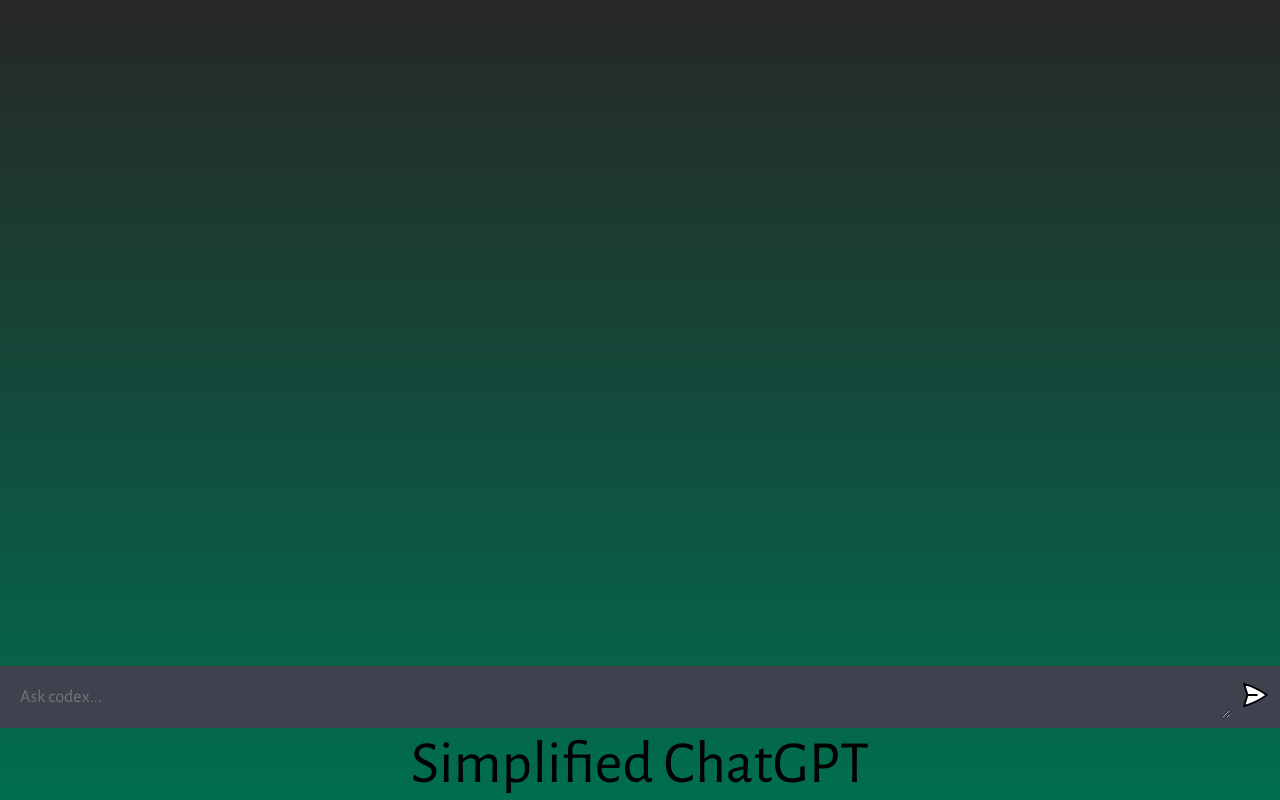
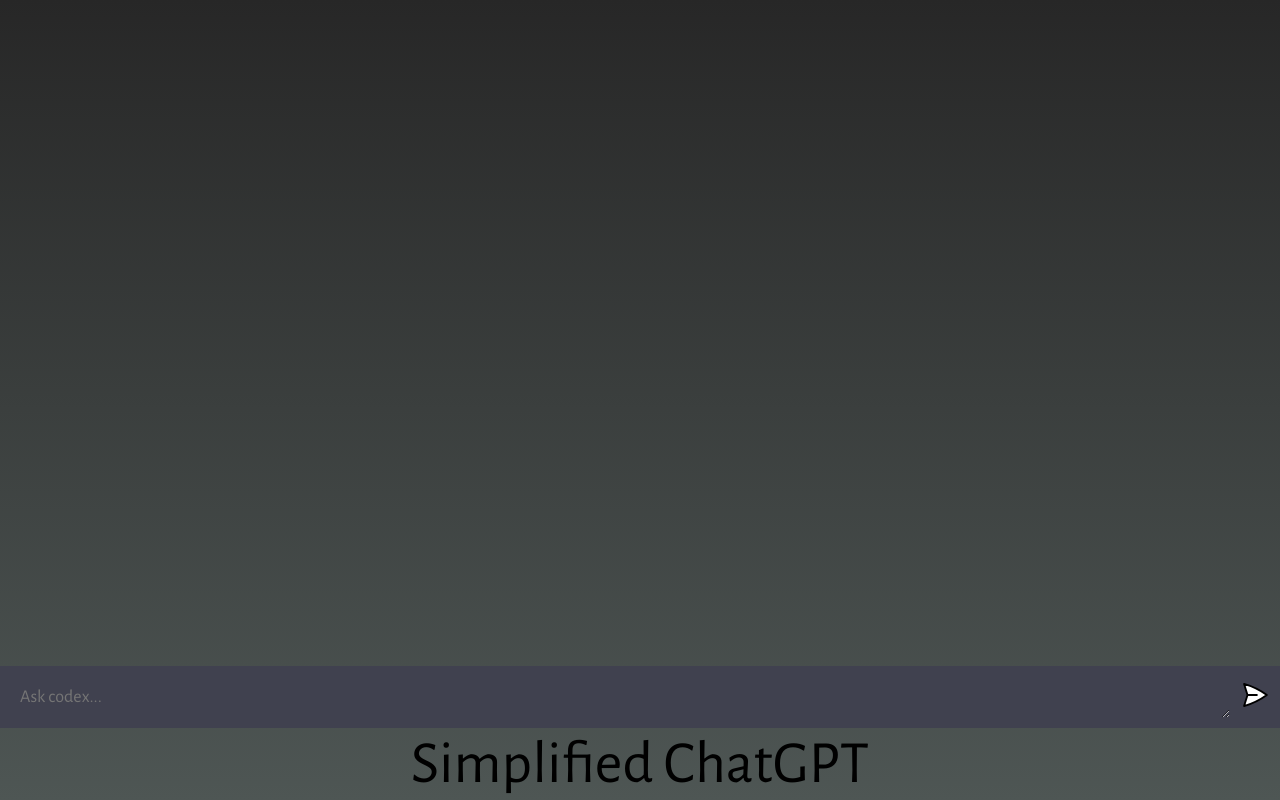
Before and after one commit to mad-ben/OpenAI_API, a website built with Vite: page client/index.html in a window 1280 px wide. Built offline with nearby package versions, Linux system fonts and the light colour scheme.

Commit message:
Update style.css

```diff
--- a/client/style.css
+++ b/client/style.css
@@ -9,14 +9,14 @@
 
 body {
   /*background: #343541;*/
-  background: linear-gradient(to bottom, #272727, #006e4f);
+  background: linear-gradient(to bottom, #272727, #4e5654);
 }
 
 #app {
   width: 100vw;
   height: 100vh;
   /*background: #343541;*/
-  background: linear-gradient(to bottom, #272727, #006e4f);
+  background: linear-gradient(to bottom, #272727, #4e5654);
   display: flex;
   flex-direction: column;
   align-items: center;
```
